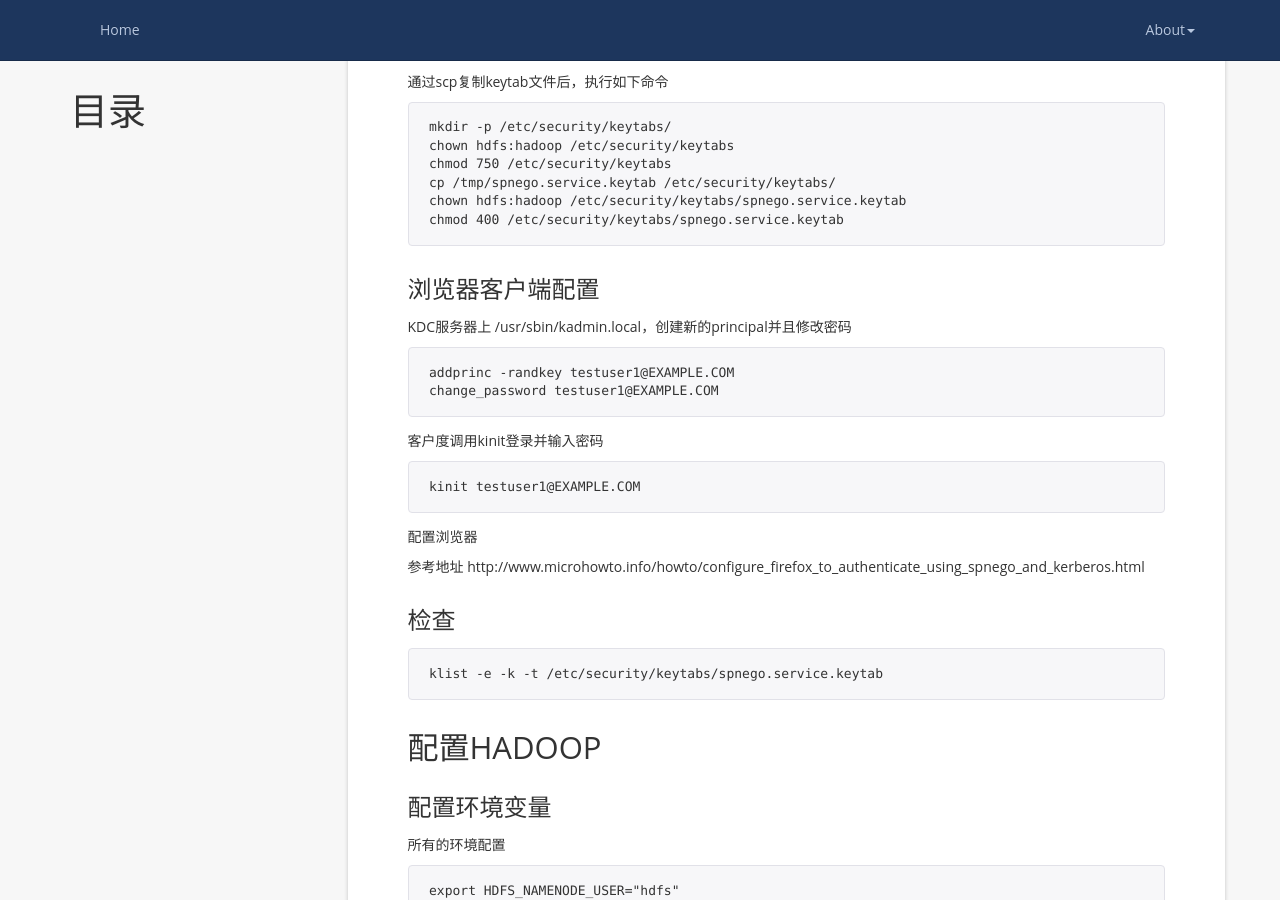
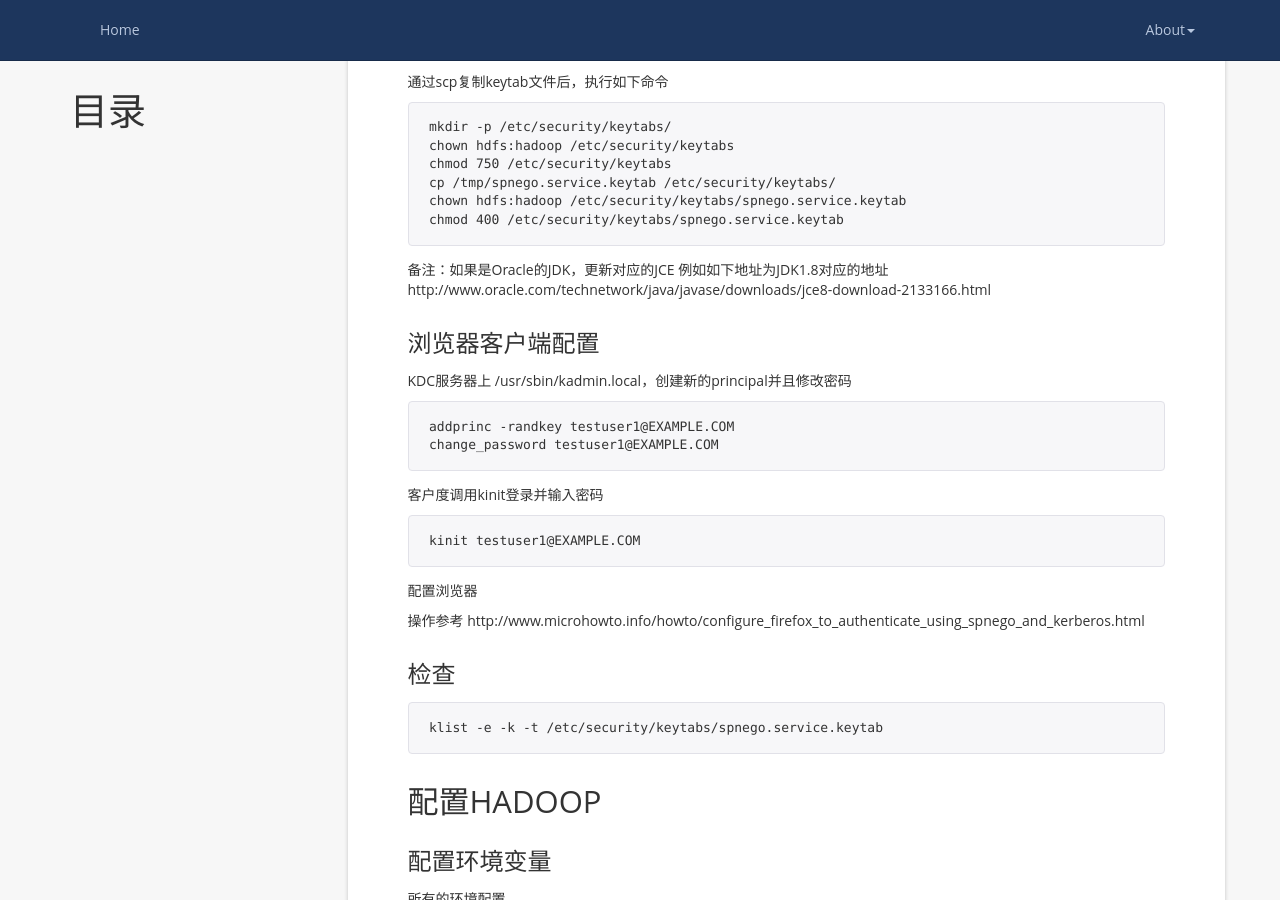
Before and after one commit to sunjiesh/sunjiesh.github.io, a Jekyll site: the page built from _posts/2018-05-14-HadoopHttpAuth.markdown, in a window 1280 px wide and 900 px high, scrolled down 2914 px. Built offline with Jekyll 4.4.1, drawn with Linux system fonts in a browser that asks for light colours; comment, search, counter and statistics services are not loaded.

Commit message:
调整Post

````diff
--- a/_posts/2018-05-14-HadoopHttpAuth.markdown
+++ b/_posts/2018-05-14-HadoopHttpAuth.markdown
@@ -157,6 +157,11 @@ chown hdfs:hadoop /etc/security/keytabs/spnego.service.keytab
 chmod 400 /etc/security/keytabs/spnego.service.keytab
 ```
 
+
+备注：如果是Oracle的JDK，更新对应的JCE
+例如如下地址为JDK1.8对应的地址
+http://www.oracle.com/technetwork/java/javase/downloads/jce8-download-2133166.html
+
 ### 浏览器客户端配置
 KDC服务器上 /usr/sbin/kadmin.local，创建新的principal并且修改密码
 
@@ -173,7 +178,7 @@ kinit testuser1@EXAMPLE.COM
 
 配置浏览器
 
-参考地址
+操作参考
 http://www.microhowto.info/howto/configure_firefox_to_authenticate_using_spnego_and_kerberos.html
 
 
````
